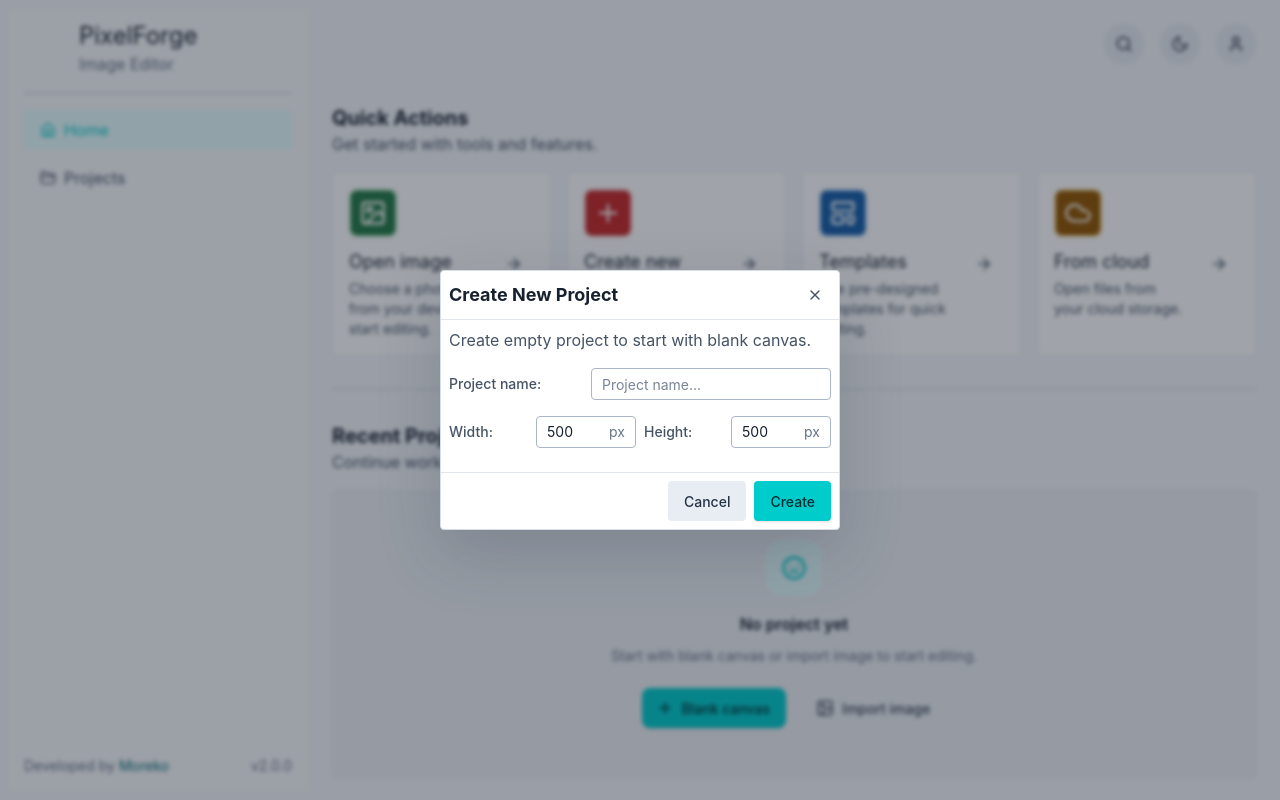
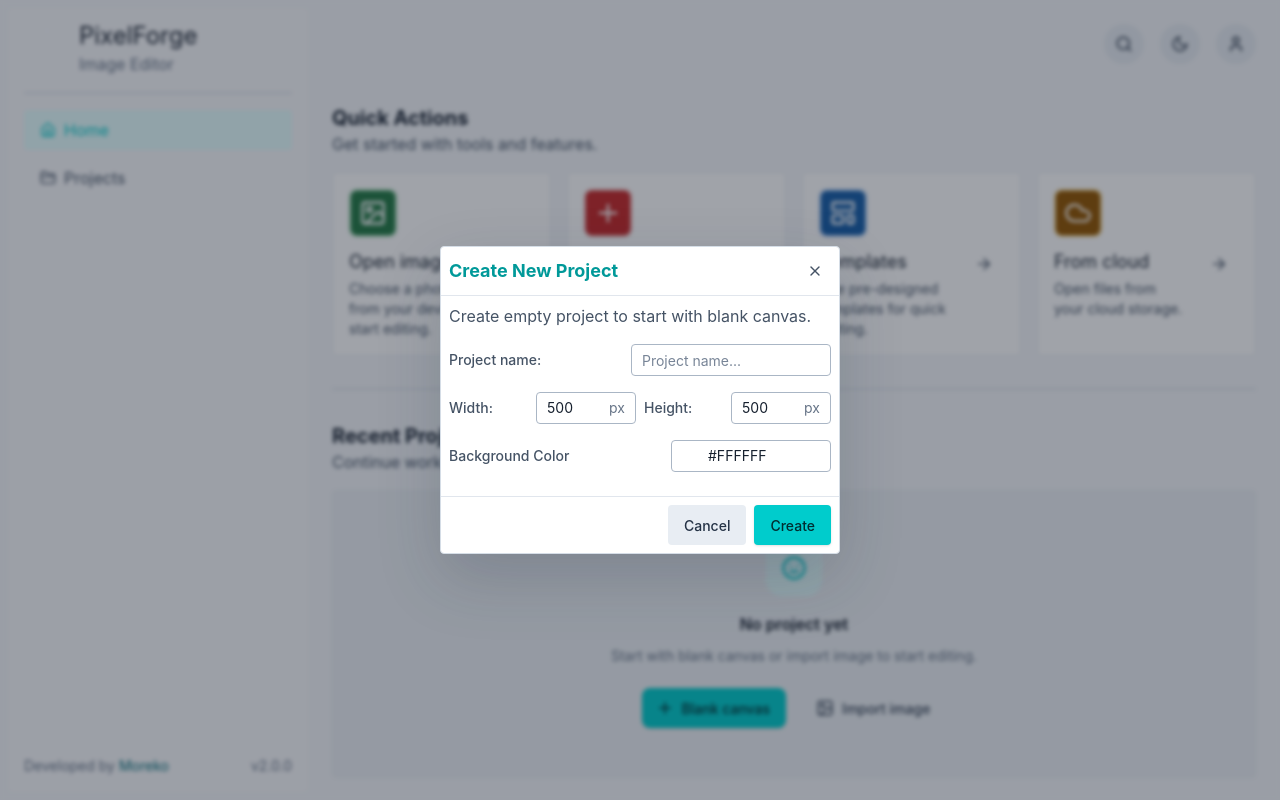
Before and after one commit to moreko-dev/PixelForge, a React (Vite) app: page / in a window 1280 px wide. Both pictures are taken after a click on the button 749 px from the left and 264 px from the top of the page. Built offline with nearby package versions, Linux system fonts and the light colour scheme.

Commit message:
EditorProtection for only project found, ProjectContext for project state, Navigation Blocking apply

```diff
--- a/src/v2/App.tsx
+++ b/src/v2/App.tsx
@@ -1,12 +1,14 @@
 import { createRoot } from "react-dom/client";
 import { Toaster } from "react-hot-toast";
 import { RouterProvider } from "react-router";
+import { ProjectProvider } from "./contexts/ProjectContext.js";
 import { ThemeProvider } from "./contexts/ThemeContext.js";
 import Router from "./routes/Router.js";
 import "./styles/App.css";
 
 createRoot(document.getElementById("root")!).render(
   <ThemeProvider>
+    <ProjectProvider>
       <RouterProvider router={Router} />
       <Toaster
         containerStyle={{
@@ -16,7 +18,8 @@ createRoot(document.getElementById("root")!).render(
           className:
             "bg-toast! text-toast-foreground! border! border-toast-border! shadow! shadow-toast-shadow!",
         }}
-      position="bottom-left"
+        position="top-center"
       />
+    </ProjectProvider>
   </ThemeProvider>,
 );
--- a/src/v2/components/Form.tsx
+++ b/src/v2/components/Form.tsx
@@ -198,6 +198,7 @@ function Form({
               <div className="flex flex-col gap-2 px-2">
                 {group.groupFields.map((item) => (
                   <FieldsRenderer
+                    key={item.id}
                     formState={formState}
                     dispatch={dispatch}
                     field={item}
@@ -235,7 +236,7 @@ function FieldsRenderer({
   field: FormFieldsUngroupType[number];
 }) {
   return (
-    <div key={item.id} className={`flex ${DIR_CN[item.dir]} mb-4`}>
+    <div className={`flex ${DIR_CN[item.dir]} mb-4`}>
       {item.fields.map(
         ({ id, key, label, type, hint, error, layout = "stack", config }) => (
           <Input.Field
--- a/src/v2/components/Modal.tsx
+++ b/src/v2/components/Modal.tsx
@@ -7,8 +7,8 @@ type ModalPropsType = {
   actions?: React.ReactNode;
   actionCancelText?: string;
   actionSubmitText?: string;
-  onClose: () => void;
-  onSubmit: () => void;
+  onClose?: () => void;
+  onSubmit?: () => void;
 };
 
 function Modal({
@@ -30,7 +30,7 @@ function Modal({
         onClick={(e) => e.stopPropagation()}
       >
         <div className="flex gap-2 items-center justify-between p-2 border-b border-divider">
-          <span className="font-bold text-lg text-foreground truncate">
+          <span className="font-bold text-lg text-brand-active truncate">
             {title}
           </span>
           <IconButton
--- a/src/v2/components/inputs.tsx
+++ b/src/v2/components/inputs.tsx
@@ -139,7 +139,8 @@ const formatNumber = (n: number | null, precision?: number) => {
 
 const HEX_RE = /^#?([0-9a-f]{3}|[0-9a-f]{6})$/i;
 
-const normalizeHex = (input: string): string | null => {
+const normalizeHex = (input?: string | null): string | null => {
+  if (typeof input !== "string") return null;
   const match = HEX_RE.exec(input.trim());
   if (!match) return null;
   let hex = match[1]!.toLowerCase();
@@ -226,7 +227,7 @@ export function Field({
       <div className={cn("flex flex-col gap-1", className)}>
         <div className="flex items-center justify-between gap-3">
           {labelNode && (
-            <span className={`shrink-0 ${labelClassName}`}>{labelNode}</span>
+            <span className={cn("shrink-0", labelClassName)}>{labelNode}</span>
           )}
           <div className="min-w-0">{children}</div>
         </div>
@@ -350,173 +351,6 @@ export function TextInput({
 }
 TextInput.displayName = "TextInput";
 
-// ***************************** //
-// NUMBER INPUT (value, unit, stepper, clamp) //
-// ***************************** //
-
-// export type NumberInputProps = Omit<
-//   React.InputHTMLAttributes<HTMLInputElement>,
-//   | "size"
-//   | "type"
-//   | "value"
-//   | "defaultValue"
-//   | "onChange"
-//   | "min"
-//   | "max"
-//   | "step"
-// > & {
-//   value: number | null;
-//   onValueChange: (value: number | null) => void;
-//   min?: number;
-//   max?: number;
-//   step?: number;
-//   precision?: number;
-//   unit?: string;
-//   size?: InputSize;
-//   invalid?: boolean;
-//   fullWidth?: boolean;
-//   hideStepper?: boolean;
-// };
-
-// /** `className` is applied to the root wrapper. */
-// export function NumberInput({
-//   value,
-//   onValueChange,
-//   min = 0,
-//   max = 10,
-//   step = 1,
-//   precision = 2,
-//   unit,
-//   size = "md",
-//   invalid = false,
-//   fullWidth = true,
-//   hideStepper = false,
-//   disabled,
-//   readOnly,
-//   className,
-//   onBlur,
-//   onKeyDown,
-//   ...rest
-// }: NumberInputProps) {
-//   const s = FIELD_SIZES[size];
-//   const stepPrecision = precision ?? decimalsOf(step);
-//   const [draft, setDraft] = useState(formatNumber(value, precision));
-
-//   useEffect(() => {
-//     setDraft(formatNumber(value, precision));
-//   }, [value, precision]);
-
-//   const commit = (text: string) => {
-//     const trimmed = text.trim();
-
-//     if (trimmed === "") {
-//       onValueChange(null);
-//       setDraft("");
-//       return;
-//     }
-
-//     const parsed = Number(trimmed);
-//     if (Number.isNaN(parsed)) {
-//       setDraft(formatNumber(value, precision));
-//       return;
-//     }
-
-//     const next = roundTo(clamp(parsed, min, max), precision);
-//     onValueChange(next);
-//     setDraft(formatNumber(next, precision));
-//   };
-
-//   const nudge = (direction: 1 | -1, multiplier = 1) => {
-//     const base = value ?? min ?? 0;
-//     const next = roundTo(
-//       clamp(base + direction * step * multiplier, min, max),
-//       stepPrecision,
-//     );
-//     onValueChange(next);
-//     setDraft(formatNumber(next, precision));
-//   };
-
-//   const atMin = value !== null && min !== undefined && value <= min;
-//   const atMax = value !== null && max !== undefined && value >= max;
-//   const showStepper = !hideStepper && !readOnly;
-
-//   return (
-//     <div
-//       className={cn(
-//         SHELL_BASE,
-//         fullWidth ? "flex w-full" : "inline-flex",
-//         s.field,
-//         shellState(invalid, disabled, readOnly),
-//         className,
-//       )}
-//     >
-//       {showStepper && (
-//         <button
-//           type="button"
-//           tabIndex={-1}
-//           disabled={disabled || atMin}
-//           onClick={() => nudge(-1)}
-//           className={cn(STEPPER_BUTTON, "border-r border-divider", s.stepper)}
-//         >
-//           <IconSlot node={<LuMinus />} size={s.icon} />
-//         </button>
-//       )}
-
-//       <input
-//         type="text"
-//         inputMode="decimal"
-//         value={draft}
-//         disabled={disabled}
-//         readOnly={readOnly}
-//         onChange={(e) => setDraft(e.target.value)}
-//         onBlur={(e) => {
-//           commit(e.target.value);
-//           onBlur?.(e);
-//         }}
-//         onKeyDown={(e) => {
-//           onKeyDown?.(e);
-//           if (e.defaultPrevented || readOnly) return;
-
-//           if (e.key === "Enter") {
-//             commit(draft);
-//           } else if (e.key === "ArrowUp") {
-//             e.preventDefault();
-//             nudge(1, e.shiftKey ? 10 : 1);
-//           } else if (e.key === "ArrowDown") {
-//             e.preventDefault();
-//             nudge(-1, e.shiftKey ? 10 : 1);
-//           }
-//         }}
-//         className={cn(SHELL_INNER_INPUT, s.padX, showStepper && "text-center")}
-//         {...rest}
-//       />
-
-//       {unit && (
-//         <span
-//           className={cn(
-//             "flex shrink-0 select-none items-center pr-2.5 text-muted-foreground",
-//             disabled && "text-input-disabled-foreground",
-//           )}
-//         >
-//           {unit}
-//         </span>
-//       )}
-
-//       {showStepper && (
-//         <button
-//           type="button"
-//           tabIndex={-1}
-//           disabled={disabled || atMax}
-//           onClick={() => nudge(1)}
-//           className={cn(STEPPER_BUTTON, "border-l border-divider", s.stepper)}
-//         >
-//           <IconSlot node={<LuPlus />} size={s.icon} />
-//         </button>
-//       )}
-//     </div>
-//   );
-// }
-// NumberInput.displayName = "NumberInput";
 export type NumberInputProps = Omit<
   React.InputHTMLAttributes<HTMLInputElement>,
   | "size"
@@ -528,8 +362,8 @@ export type NumberInputProps = Omit<
   | "max"
   | "step"
 > & {
-  value: number | null;
-  onValueChange: (value: number | null) => void;
+  value?: number | null;
+  onValueChange?: (value: number | null) => void;
   min?: number;
   max?: number;
   step?: number;
@@ -543,8 +377,8 @@ export type NumberInputProps = Omit<
 
 /** `className` is applied to the root wrapper. */
 export function NumberInput({
-  value,
-  onValueChange,
+  value: valueProp,
+  onValueChange: onValueChangeProp,
   min = 0,
   max = 10,
   step = 1,
@@ -562,6 +396,11 @@ export function NumberInput({
   ...rest
 }: NumberInputProps) {
   const s = FIELD_SIZES[size];
+  const value =
+    typeof valueProp === "number" && !Number.isNaN(valueProp)
+      ? valueProp
+      : null;
+  const onValueChange = onValueChangeProp ?? (() => {});
 
   const nudge = (direction: 1 | -1, multiplier = 1) => {
     const base = value ?? min ?? 0;
@@ -1210,8 +1049,8 @@ Slider.displayName = "Slider";
 // ***************************** //
 
 export type ColorInputProps = {
-  value: string;
-  onValueChange: (value: string) => void;
+  value?: string;
+  onValueChange?: (value: string) => void;
   id?: string;
   size?: InputSize;
   invalid?: boolean;
@@ -1223,8 +1062,8 @@ export type ColorInputProps = {
 
 export function ColorInput({
   id,
-  value,
-  onValueChange,
+  value: valueProp,
+  onValueChange: onValueChangeProp,
   size = "md",
   invalid = false,
   disabled,
@@ -1233,6 +1072,8 @@ export function ColorInput({
   className,
 }: ColorInputProps) {
   const s = FIELD_SIZES[size];
+  const value = typeof valueProp === "string" ? valueProp : "";
+  const onValueChange = onValueChangeProp ?? (() => {});
   const [draft, setDraft] = useState(value);
 
   useEffect(() => {
@@ -1309,7 +1150,7 @@ ColorInput.displayName = "ColorInput";
 // ***************************** //
 
 export type FileDropzoneProps = {
-  onFiles: (files: File[]) => void;
+  onFiles?: (files: File[]) => void;
   accept?: string;
   multiple?: boolean;
   disabled?: boolean;
@@ -1332,7 +1173,7 @@ export function FileDropzone({
   const emit = (files: File[]) => {
     const accepted = files.filter((f) => matchesAccept(f, accept));
     if (accepted.length === 0) return;
-    onFiles(multiple ? accepted : accepted.slice(0, 1));
+    onFiles?.(multiple ? accepted : accepted.slice(0, 1));
   };
 
   return (
--- /dev/null
+++ b/src/v2/contexts/ProjectContext.tsx
@@ -0,0 +1,28 @@
+import type { Project } from "@src/core/CoreTypes.js";
+import { createContext, useState } from "react";
+
+type ProjectStateType = Project | null;
+
+type ProjectContextType = {
+  projectState: ProjectStateType;
+  setProjectState: React.Dispatch<React.SetStateAction<ProjectStateType>>;
+  isDirty: boolean;
+  setIsDirty: React.Dispatch<React.SetStateAction<boolean>>;
+} | null;
+
+const ProjectContext = createContext<ProjectContextType>(null);
+
+export function ProjectProvider({ children }: { children: React.ReactNode }) {
+  const [projectState, setProjectState] = useState<ProjectStateType>(null);
+  const [isDirty, setIsDirty] = useState<boolean>(true);
+
+  return (
+    <ProjectContext.Provider
+      value={{ projectState, setProjectState, isDirty, setIsDirty }}
+    >
+      {children}
+    </ProjectContext.Provider>
+  );
+}
+
+export default ProjectContext;
--- a/src/v2/features/shared/CreateProjectModal.tsx
+++ b/src/v2/features/shared/CreateProjectModal.tsx
@@ -1,17 +1,46 @@
 import Form, { type FormRef } from "@src/components/Form.js";
 import Modal from "@src/components/Modal.js";
+import type { HexaColorType, Project } from "@src/core/CoreTypes.js";
+import useProject from "@src/hooks/useProject.js";
 import { useMemo, useRef } from "react";
-import toast from "react-hot-toast";
+import { toast } from "react-hot-toast";
+import { useNavigate } from "react-router";
 
 function CreateProjectModal({ onClose }: { onClose: () => void }) {
   const formRef = useRef<FormRef>(null);
+  const { setProjectState } = useProject();
+  const navigate = useNavigate();
 
   const handleModalSubmit = () => {
     const values = formRef.current?.getValues();
     if (!values) throw new Error("Form values not found!");
-    if (!String(values["project-name"]).trim()) {
-      toast.error("Empty project name!");
-    }
+
+    const projectName = String(values["project-name"]);
+    const canvasWidth = Number(values["canvas-width"]);
+    const canvasHeight = Number(values["canvas-height"]);
+    const canvasBgColor = String(values["canvas-bgcolor"]);
+
+    if (!projectName.trim()) return toast.error("Invalid Project Name!");
+    if (canvasWidth <= 0 || canvasHeight <= 0)
+      return toast.error("Invalid Canvas width or height");
+    if (!canvasBgColor.trim()) return toast.error("Invalid Canvas Background!");
+
+    const newProject: Project = {
+      isCreated: true,
+      saveStatus: "unsaved",
+      name: projectName,
+      canvas: {
+        width: canvasWidth,
+        height: canvasHeight,
+        backgroundColor: canvasBgColor as HexaColorType,
+        borderColor: "#000000",
+      },
+      layers: [],
+    };
+
+    setProjectState(newProject);
+    toast.success("Project created successfuly.");
+    navigate("/editor");
   };
 
   const formData = useMemo(
@@ -19,6 +48,7 @@ function CreateProjectModal({ onClose }: { onClose: () => void }) {
       "project-name": "",
       "canvas-width": 500,
       "canvas-height": 500,
+      "canvas-bgcolor": "#FFFFFF",
     }),
     [],
   );
@@ -47,7 +77,7 @@ function CreateProjectModal({ onClose }: { onClose: () => void }) {
                 layout: "inline",
                 config: {
                   size: "sm",
-                  className: "rounded!",
+                  className: "rounded! max-w-50",
                   placeholder: "Project name...",
                 },
               },
@@ -86,6 +116,22 @@ function CreateProjectModal({ onClose }: { onClose: () => void }) {
               },
             ],
           },
+          {
+            dir: "col",
+            fields: [
+              {
+                key: "canvas-bgcolor",
+                label: "Background Color",
+                type: "color",
+                layout: "inline",
+                config: {
+                  size: "sm",
+                  swatchOnly: false,
+                  className: "rounded! max-w-40",
+                },
+              },
+            ],
+          },
         ]}
         formData={formData}
       />
--- /dev/null
+++ b/src/v2/hooks/useProject.ts
@@ -0,0 +1,10 @@
+import ProjectContext from "@src/contexts/ProjectContext.js";
+import { useContext } from "react";
+
+function useTheme() {
+  const ctx = useContext(ProjectContext);
+  if (!ctx) throw new Error("Use useProject() in ProjectProvider.");
+  return ctx;
+}
+
+export default useTheme;
--- /dev/null
+++ b/src/v2/routes/EditorProtection.tsx
@@ -0,0 +1,60 @@
+import { DestructiveButton, SecondaryButton } from "@src/components/buttons.js";
+import Modal from "@src/components/Modal.js";
+import useProject from "@src/hooks/useProject.js";
+import type React from "react";
+import { useEffect } from "react";
+import { toast } from "react-hot-toast";
+import { useBeforeUnload, useBlocker, useNavigate } from "react-router";
+
+function EditorProtection({ children }: { children: React.ReactNode }) {
+  const { projectState, isDirty } = useProject();
+  const navigate = useNavigate();
+
+  const valid = projectState && projectState.isCreated;
+  const blocker = useBlocker(isDirty);
+
+  useEffect(() => {
+    if (!valid) {
+      navigate("/");
+      toast.error("No project found! Create one.");
+    }
+  }, [navigate, valid]);
+
+  useBeforeUnload((event) => {
+    if (isDirty) event.preventDefault();
+  });
+
+  return valid ? (
+    <>
+      {children}
+      {blocker.state === "blocked" && (
+        <Modal
+          title="Exit without saving?"
+          onClose={() => blocker.reset()}
+          actions={
+            <div className="w-full flex items-center justify-end gap-2">
+              <DestructiveButton
+                appearance="soft"
+                className="rounded!"
+                onClick={() => blocker.proceed()}
+              >
+                Leave
+              </DestructiveButton>
+              <SecondaryButton
+                className="rounded!"
+                onClick={() => blocker.reset()}
+              >
+                Cancel
+              </SecondaryButton>
+            </div>
+          }
+        >
+          Are you sure to leave editor without saving? This action will reset
+          all your progress.
+        </Modal>
+      )}
+    </>
+  ) : null;
+}
+
+export default EditorProtection;
--- a/src/v2/routes/Router.tsx
+++ b/src/v2/routes/Router.tsx
@@ -4,6 +4,7 @@ import { createBrowserRouter, type RouteObject } from "react-router";
 import EditorPage from "../pages/EditorPage.js";
 import HomePage from "../pages/HomePage.js";
 import StarterPage from "../pages/StarterPage.js";
+import EditorProtection from "./EditorProtection.js";
 
 const routes: RouteObject[] = [
   {
@@ -22,7 +23,11 @@ const routes: RouteObject[] = [
   },
   {
     path: "/editor",
-    element: <EditorPage />,
+    element: (
+      <EditorProtection>
+        <EditorPage />
+      </EditorProtection>
+    ),
   },
   {
     path: "/*",
```
Lines whose indentation alone changed are shown as unchanged.
